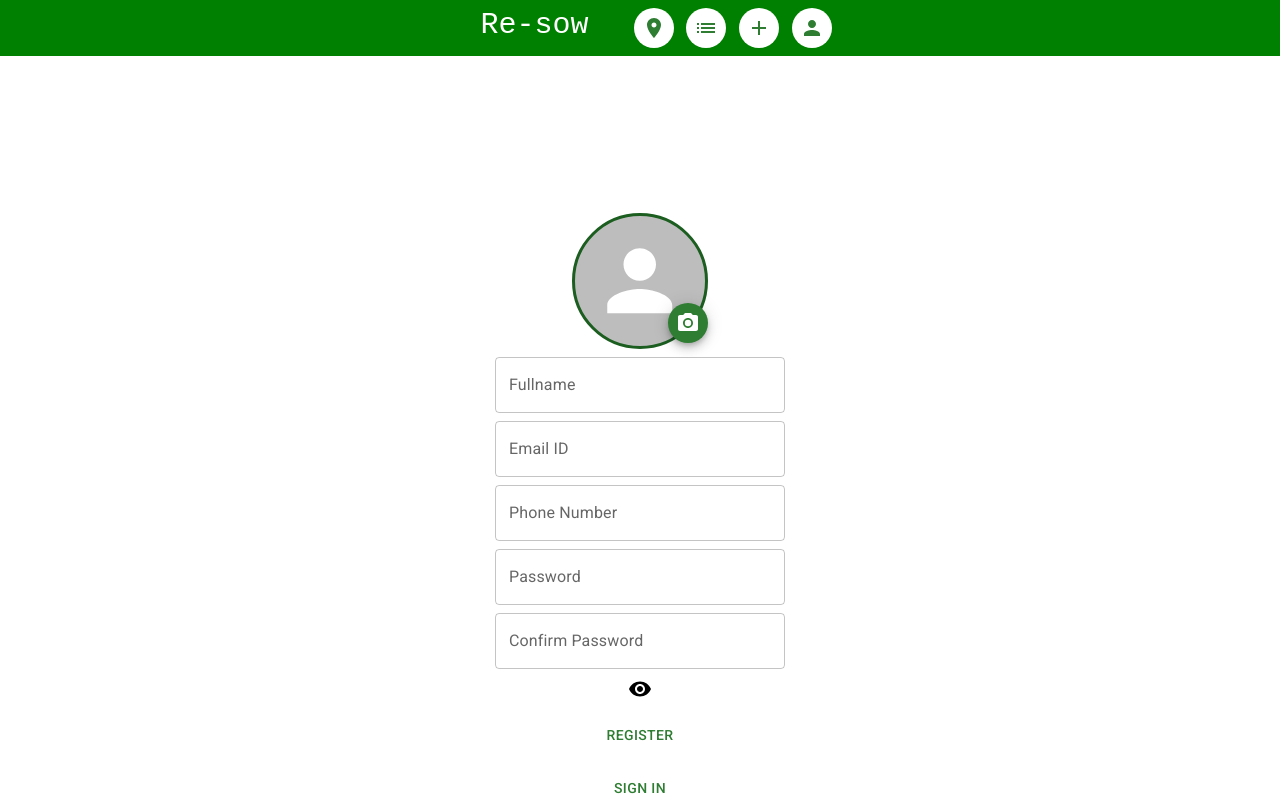
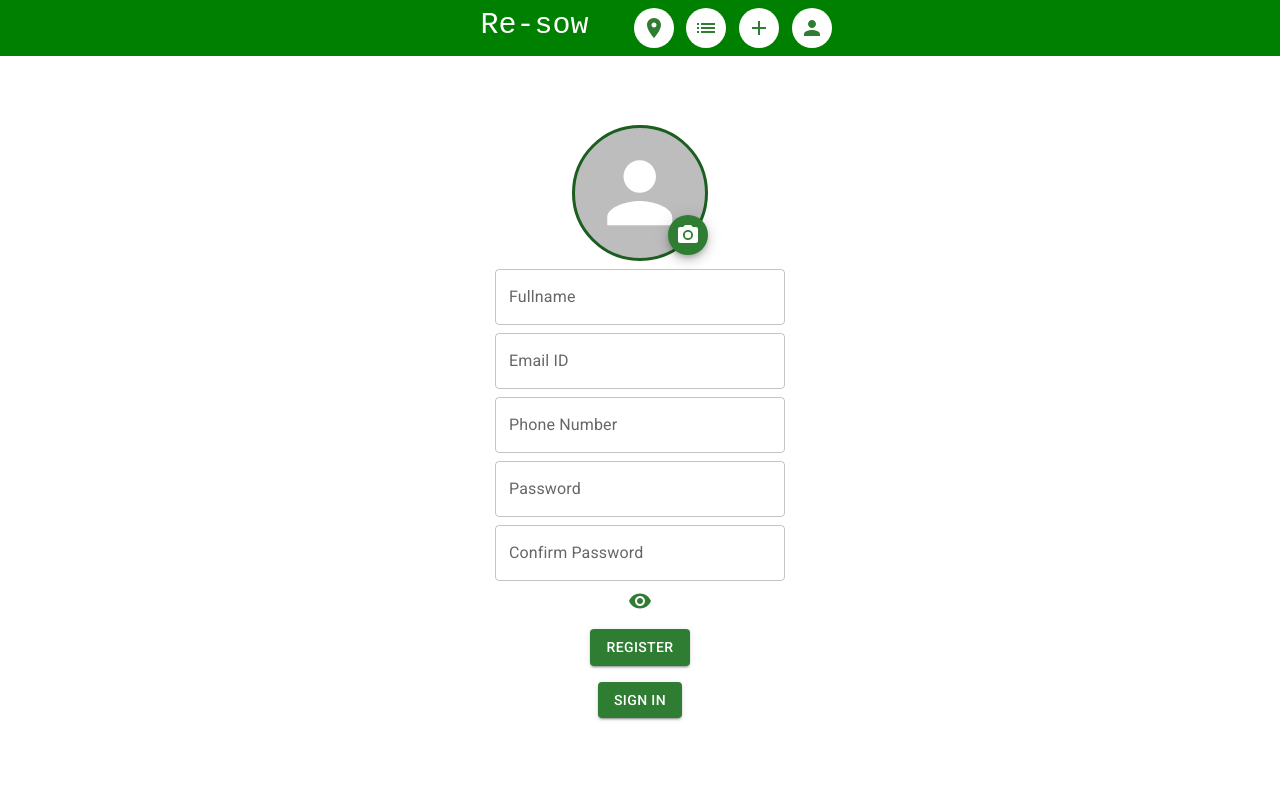
Before and after one commit to sachiniyer/resow, a React (Create React App) app in the folder front-end/: page /Register in a window 1280 px wide. Built offline with nearby package versions, Linux system fonts and the light colour scheme; no server answers.

Commit message:
minor color and size changes'

```diff
--- a/front-end/src/pages/Register.js
+++ b/front-end/src/pages/Register.js
@@ -80,7 +80,7 @@ function SignUp(props) {
 
       <Box justifyContent="center" alignItems="center" sx={{ mx: 'auto' }}>
 
-        <Box sx={{ marginTop: '20vh' }}></Box>
+        <Box sx={{ marginTop: '9vh' }}></Box>
         <Stack spacing={1} direction="column" alignItems="center" sx={{ m: 1, minWidth: 290 }}>
 
           <Stack direction="row" style={{ justifyContent: "center", display: "absolute" }} >
@@ -114,8 +114,8 @@ function SignUp(props) {
         </Stack>
 
         <Stack spacing={2} direction="column" alignItems="center" >
-          <VisibilityIcon onClick={() => setShowPassword(s => !s)} sx={{ cursor: 'pointer' }} />
-          <Button color="success" sx={{ m: 2 }}
+          <VisibilityIcon onClick={() => setShowPassword(s => !s)} sx={{ cursor: 'pointer', color: 'success.main' }} />
+          <Button color="success" variant="contained" sx={{ m: 2 }}
             onClick={async () => {
               let fullname = document.getElementById('fullname').value
               let emailID = document.getElementById('email').value
@@ -178,7 +178,7 @@ function SignUp(props) {
           >
             Register
           </Button>
-          <Button color="success" href="/SignIn"> Sign In </Button>
+          <Button color="success" variant="contained" href="/SignIn"> Sign In </Button>
         </Stack>
 
       </Box>
```
